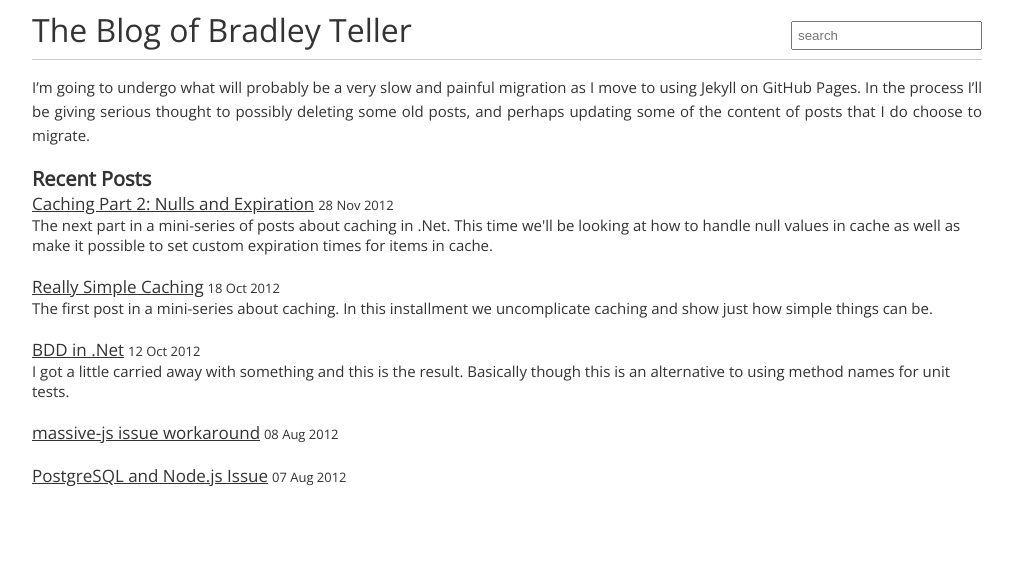
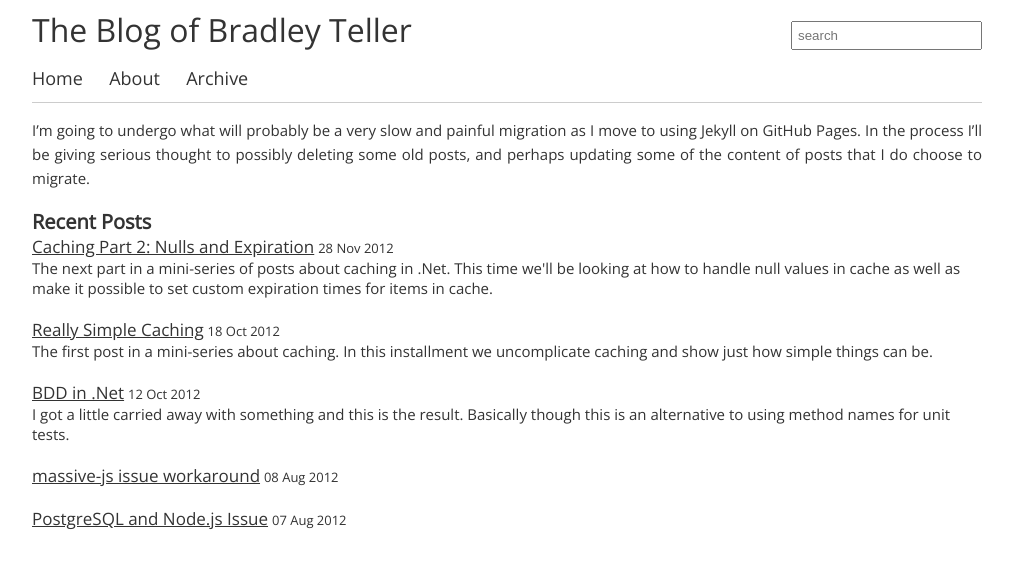
Before and after one commit to bteller/bteller.github.com, a Jekyll site: the page built from index.md, in a window 1280 px wide. Shown: the top 568 px of the page, without its empty margins (133-1146 px from the left). Built offline with Jekyll 4.4.1, drawn with Linux system fonts in a browser that asks for light colours; nearby versions of some CDN libraries.

Commit message:
added menu and archive

```diff
--- a/_layouts/default.html
+++ b/_layouts/default.html
@@ -14,6 +14,12 @@
       <div id="search-container">
         <input id="search-term" placeholder="search" type="text">
       </div>
+
+      <ul id="site-menu">
+        <li><a href="/">Home</a></li>
+        <li><a href="/About/">About</a></li>
+        <li><a href="/Archive/">Archive</a></li>
+      </ul>
     </div>
   </div>
 
--- a/assets/css/blog.css
+++ b/assets/css/blog.css
@@ -17,3 +17,9 @@
 .post a:visited { text-decoration: none; }
 .post a:hover { text-decoration: underline; }
 .post span.post-date { font-size: 13px; }
+
+#site-menu { list-style: none; margin: 0; padding: 0; }
+#site-menu li { display: inline-block; margin-right: 18px; }
+#site-menu li a { text-decoration : none; color: #333; font-size: 18px; }
+#site-menu li a:hover,
+#site-menu li a.active { color: #000; }
```
Also changed, not shown: about/index.md (added, +12 -0 lines), archive/index.md (added, +8 -0 lines), assets/images/github.png (added).
